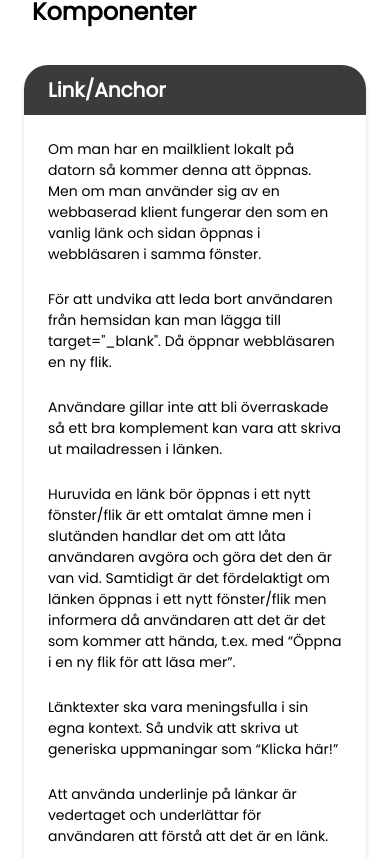
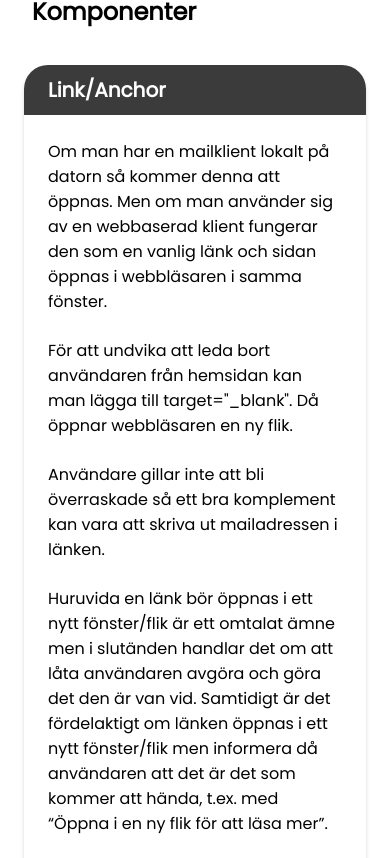
Before and after one commit to h-emma/x-work, a Next.js app: page / in a window 390 px wide. Shown: the part 1066-1924 px from the top of the page. Built offline with nearby package versions, Linux system fonts and the light colour scheme.

Commit message:
Change font size mobile info card.

```diff
--- a/components/ItemCard/ItemCard.module.sass
+++ b/components/ItemCard/ItemCard.module.sass
@@ -17,7 +17,7 @@
     p
         margin: $page-gutter-size
         font-family: Poppins
-        font-size: 14px
+        font-size: 16px
 
 .infoHeaderContainer
     display: flex
@@ -45,6 +45,8 @@
 
     .infoContainer
         width: 50%
+        p
+        font-size: 14px
 
     .componentContainer
         width: 50%
```
